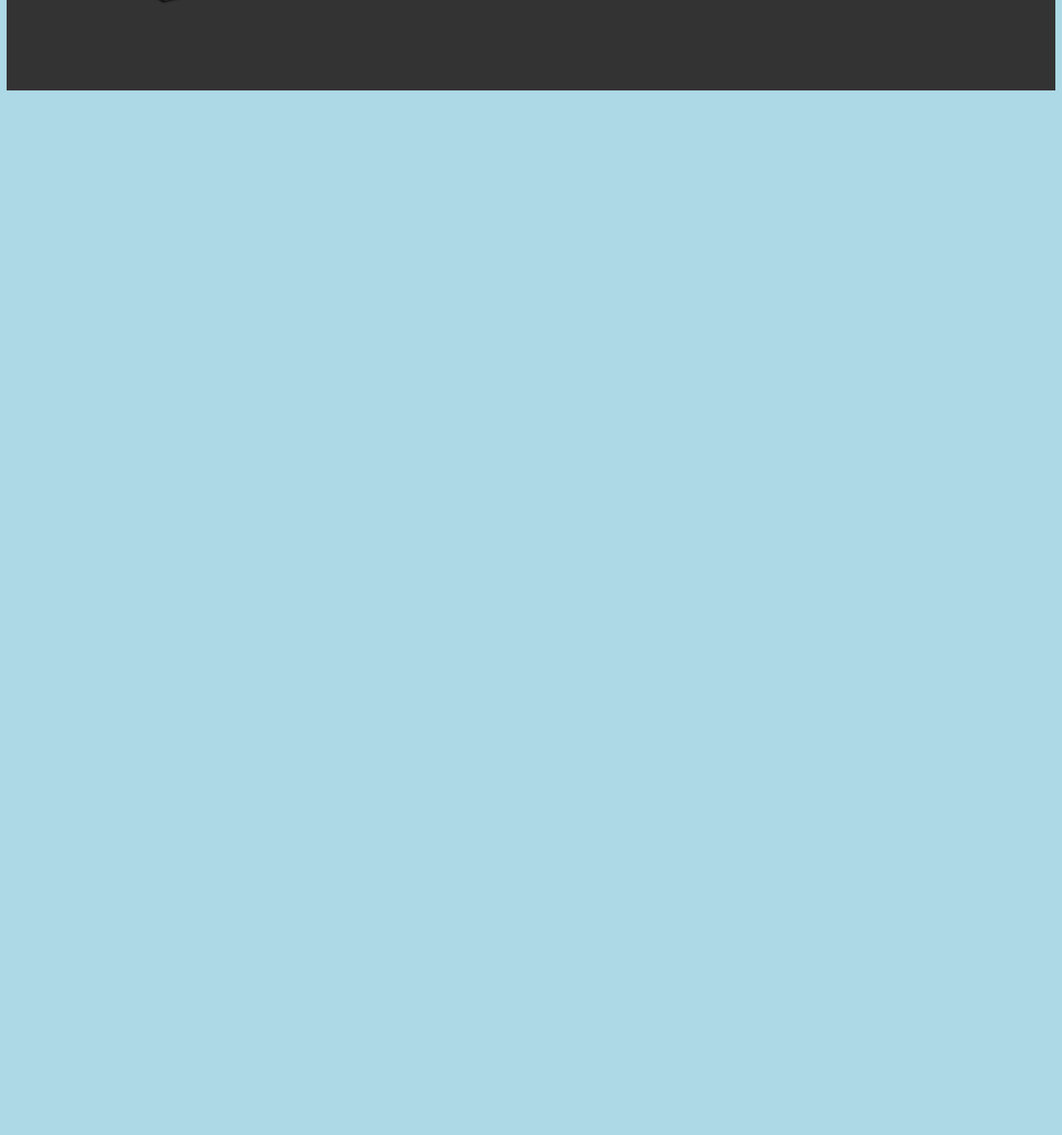
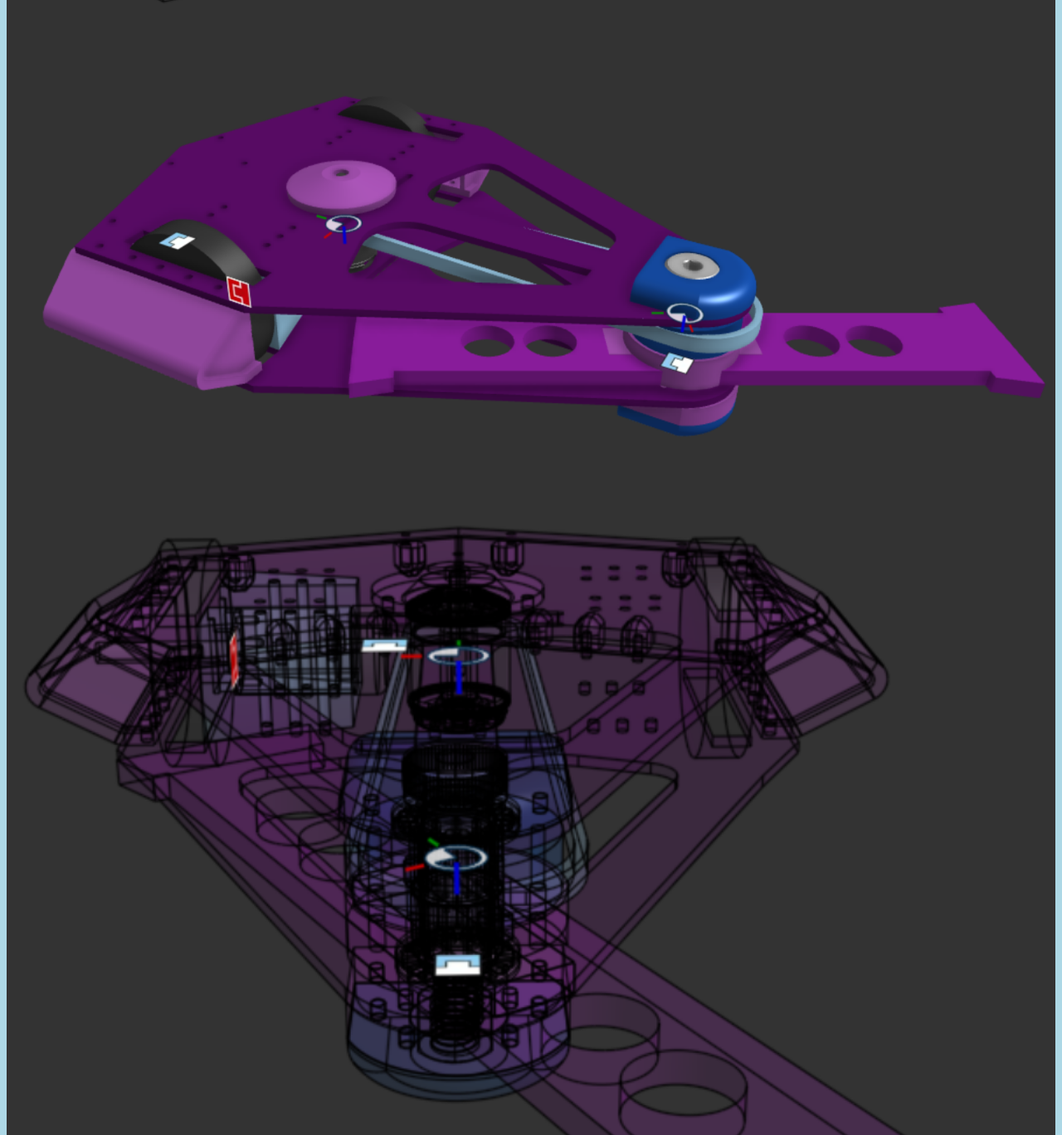
Before and after one commit to MetalMantis/MetalMantis.github.io, a plain HTML site: page index.html in a window 1280 px wide. Shown: the part 5532-6900 px from the top of the page at 83% size. Before the commit the page ends 5649 px from the top, so only its background shows below. Drawn offline with Linux system fonts and the light colour scheme.

Commit message:
Update index.html

```diff
--- a/index.html
+++ b/index.html
@@ -15,3 +15,6 @@
 <img src=expanding.png class="responsive">
 <h2 style="font-family:Arial;background-color:SlateBlue">other things (CAD stuff, other projects, maybe some photos down the line)</h2>
 <img src=cad1.png class="responsive">
+<img src=lavcorn.png class="responsive">
+<img src=lavwire.png class="responsive">
+<img src=lavenderfront.png class="responsive">
```
